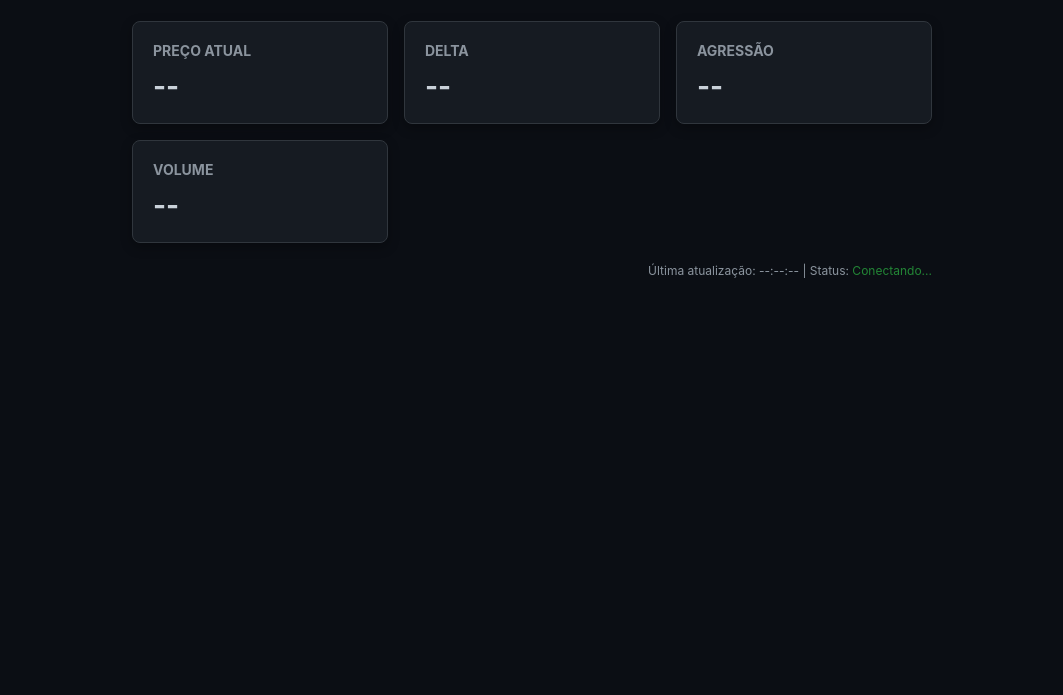
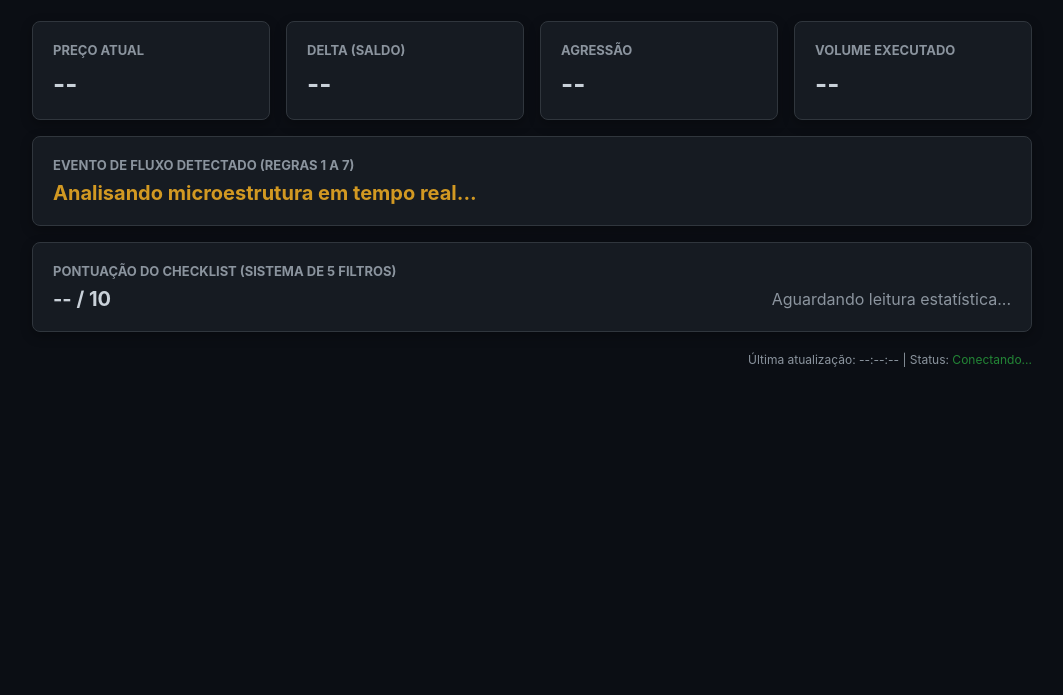
Before and after one commit to skaunder/skaunder-prime, a website: page index.html in a window 1280 px wide. Shown: the part 105-800 px from the top of the page, without its empty margins (108-1171 px from the left). Drawn offline with Linux system fonts and the light colour scheme; no server answers.

Commit message:
index.html

```diff
--- a/index.html
+++ b/index.html
@@ -3,8 +3,7 @@
 <head>
     <meta charset="UTF-8">
     <meta name="viewport" content="width=device-width, initial-scale=1.0">
-    <title>Skaunder Prime - Real-Time Dashboard</title>
-    <!-- Firebase App (core) e Realtime Database (Compat) -->
+    <title>Skaunder Prime - Advanced Order Flow Dashboard</title>
     <script src="https://www.gstatic.com/firebasejs/9.22.2/firebase-app-compat.js"></script>
     <script src="https://www.gstatic.com/firebasejs/9.22.2/firebase-database-compat.js"></script>
     <style>
@@ -14,6 +13,7 @@
             --text-color: #c9d1d9;
             --accent-green: #238636;
             --accent-red: #da3633;
+            --accent-yellow: #d29922;
             --border-color: #30363d;
         }
         body {
@@ -24,7 +24,7 @@
             padding: 20px;
         }
         .container {
-            max-width: 800px;
+            max-width: 1000px;
             margin: 0 auto;
         }
         header {
@@ -48,6 +48,7 @@
             display: grid;
             grid-template-columns: repeat(auto-fit, minmax(220px, 1fr));
             gap: 16px;
+            margin-bottom: 16px;
         }
         .card {
             background-color: var(--card-bg);
@@ -58,16 +59,37 @@
         }
         .card h3 {
             margin: 0 0 10px 0;
-            font-size: 14px;
+            font-size: 13px;
             color: #8b949e;
             text-transform: uppercase;
         }
         .card .value {
-            font-size: 28px;
+            font-size: 26px;
+            font-weight: bold;
+        }
+        .panel-section {
+            background-color: var(--card-bg);
+            border: 1px solid var(--border-color);
+            border-radius: 8px;
+            padding: 20px;
+            margin-bottom: 16px;
+            box-shadow: 0 4px 12px rgba(0,0,0,0.3);
+        }
+        .panel-section h3 {
+            margin: 0 0 8px 0;
+            font-size: 13px;
+            color: #8b949e;
+            text-transform: uppercase;
+        }
+        .panel-section .value {
+            font-size: 20px;
             font-weight: bold;
         }
         .compra { color: var(--accent-green); }
         .venda { color: var(--accent-red); }
+        .score-high { color: var(--accent-green); }
+        .score-mid { color: var(--accent-yellow); }
+        .score-low { color: var(--accent-red); }
         .footer-status {
             margin-top: 20px;
             font-size: 12px;
@@ -80,7 +102,7 @@
 
 <div class="container">
     <header>
-        <h2>Skaunder Prime Dashboard</h2>
+        <h2>Skaunder Prime - Order Flow B3 & 5 Filters</h2>
         <div>
             <label for="assetSelect" style="margin-right: 8px; font-weight: bold;">Ativo:</label>
             <select id="assetSelect">
@@ -96,7 +118,7 @@
             <div id="preco" class="value">--</div>
         </div>
         <div class="card">
-            <h3>Delta</h3>
+            <h3>Delta (Saldo)</h3>
             <div id="delta" class="value">--</div>
         </div>
         <div class="card">
@@ -104,8 +126,21 @@
             <div id="agressao" class="value">--</div>
         </div>
         <div class="card">
-            <h3>Volume</h3>
+            <h3>Volume Executado</h3>
             <div id="volume" class="value">--</div>
+        </div>
+    </div>
+
+    <div class="panel-section">
+        <h3>Evento de Fluxo Detectado (Regras 1 a 7)</h3>
+        <div id="eventoFluxo" class="value" style="color: var(--accent-yellow);">Analisando microestrutura em tempo real...</div>
+    </div>
+
+    <div class="panel-section">
+        <h3>Pontuação do Checklist (Sistema de 5 Filtros)</h3>
+        <div style="display: flex; justify-content: space-between; align-items: center; flex-wrap: wrap; gap: 10px;">
+            <div id="score" class="value">-- / 10</div>
+            <div id="recomendacao" style="font-size: 16px; color: #8b949e;">Aguardando leitura estatística...</div>
         </div>
     </div>
 
@@ -131,6 +166,9 @@
     const elDelta = document.getElementById('delta');
     const elAgressao = document.getElementById('agressao');
     const elVolume = document.getElementById('volume');
+    const elEventoFluxo = document.getElementById('eventoFluxo');
+    const elScore = document.getElementById('score');
+    const elRecomendacao = document.getElementById('recomendacao');
     const elHora = document.getElementById('hora');
     const elStatus = document.getElementById('statusConn');
 
@@ -139,13 +177,10 @@
             currentRef.off();
         }
 
-        console.log("Iniciando monitoramento para o caminho:", ativo);
         currentRef = db.ref(ativo);
 
         currentRef.on('value', (snapshot) => {
             const data = snapshot.val();
-            console.log("Dados recebidos do Firebase para [" + ativo + "]:", data);
-
             if (data) {
                 elPreco.innerText = Number(data.preco).toLocaleString('pt-BR', { minimumFractionDigits: 2, maximumFractionDigits: 2 });
                 elDelta.innerText = data.delta;
@@ -155,17 +190,26 @@
                 elAgressao.className = "value " + (data.agressao === "COMPRA" ? "compra" : "venda");
 
                 elVolume.innerText = data.volume;
+                elEventoFluxo.innerText = data.eventoFluxo || "MONITORANDO";
+
+                let scoreVal = data.score || 0;
+                elScore.innerText = scoreVal + " / 10";
+                elScore.className = "value " + (scoreVal >= 8 ? "score-high" : (scoreVal >= 6 ? "score-mid" : "score-low"));
+
+                elRecomendacao.innerText = data.recomendacao || "Aguardando critérios";
                 elHora.innerText = data.hora || '--:--:--';
-                elStatus.innerText = "Sincronizado (" + ativo + ")";
+                elStatus.innerText = "Sincronizado em tempo real (" + ativo + ")";
                 elStatus.style.color = "#238636";
             } else {
-                console.warn("Nenhum dado encontrado no nó:", ativo);
                 elPreco.innerText = "--";
                 elDelta.innerText = "--";
                 elAgressao.innerText = "--";
                 elVolume.innerText = "--";
+                elEventoFluxo.innerText = "AGUARDANDO DADOS...";
+                elScore.innerText = "-- / 10";
+                elRecomendacao.innerText = "Aguardando feed do robô...";
                 elHora.innerText = "--:--:--";
-                elStatus.innerText = "Aguardando dados de " + ativo + "...";
+                elStatus.innerText = "Aguardando ticks de " + ativo + "...";
                 elStatus.style.color = "#d29922";
             }
         }, (error) => {
```
